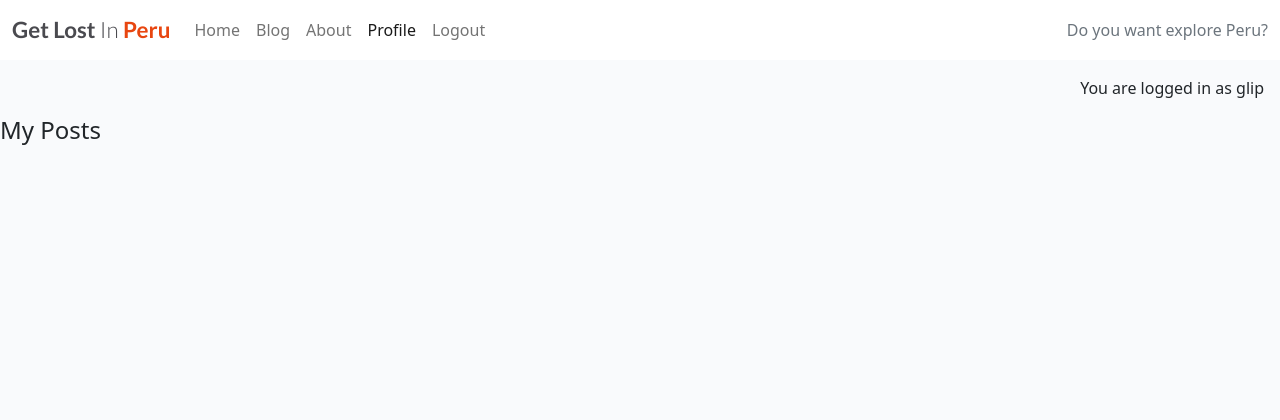
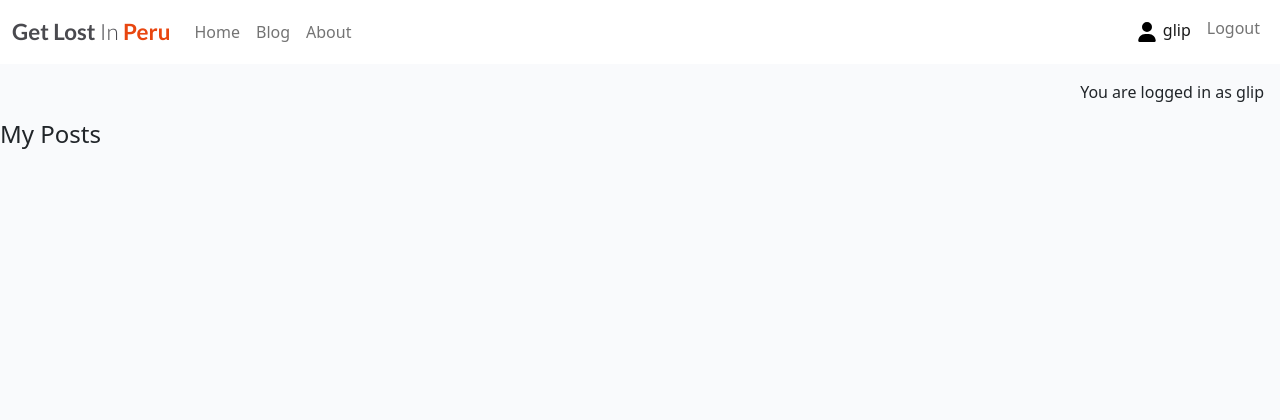
Before and after one commit to guisselacp/get-lost-peru, a Django app: page /userprofile/ in a window 1280 px wide. Shown: the top 420 px of the page. Run offline with Django 4.2, Linux system fonts and the light colour scheme; a user stored in the database is signed in.

Commit message:
Add update navbar

```diff
--- a/static/css/style.css
+++ b/static/css/style.css
@@ -73,6 +73,12 @@ body {
     width: 33px;
     height: 33px;
     margin: 4px;
+}
+
+.user-icon {
+    width: 20px;
+    height: 20px;
+    margin: 6px;
 }
 
 .like-num {
--- a/templates/base.html
+++ b/templates/base.html
@@ -60,12 +60,18 @@
                     <li class="nav-item">
                         <a class="nav-link {% if request.path == about_url %}active" aria-current="page{% endif %}" href="{% url 'about' %}">About</a>
                     </li>
-
+                </ul>
+                <ul class="navbar-nav mb-2 mb-lg-0">
                     {% if user.is_authenticated %}
-                    <li class="nav-item">
-	                    <a class="nav-link {% if request.path == userprofile_url %}active" aria-current="page{% endif %}" href="{% url 'userprofile' %}">Profile</a>
+                    <li class="nav-item justify-content-end ">
+	                    <!--img src="{% static 'icons/heart-solid.svg' %}" class="like-icon"
+                                    alt="heart outline icon"-->
+                        <a class="nav-link {% if request.path == userprofile_url %}active" aria-current="page{% endif %}" href="{% url 'userprofile' %}">
+                            <img src="{% static 'icons/user-solid.svg' %}" class="user-icon" alt="user icon">{{user.username}}</a>
+                        <!--a class="nav-link {% if request.path == userprofile_url %}active" aria-current="page{% endif %}" href="{% url 'userprofile' %}"><i class="fa-solid fa-user"></i> {{user.username}}</a-->
+                        <!--a class="nav-link {% if request.path == userprofile_url %}active" aria-current="page{% endif %}" href="{% url 'userprofile' %}">Profile</a-->
                     </li>
-                    <li class="nav-item">
+                    <li class="nav-item justify-content-end ">
 	                    <a class="nav-link {% if request.path == logout_url %}active" aria-current="page{% endif %}" href="{% url 'account_logout' %}">Logout</a>
                     </li>
                     {% else %}
@@ -77,9 +83,7 @@
                     </li>
                     {% endif %}
                 </ul>
-                <span class="navbar-text text-muted">
-                    Do you want explore Peru?
-                </span>
+
             </div>
         </div>
     </nav>
--- a/userprofile/templates/userprofile/userprofile.html
+++ b/userprofile/templates/userprofile/userprofile.html
@@ -1,5 +1,7 @@
 {% extends 'base.html' %}
 {% block content %}
 {% load static %}
+
+
 <h4 class="fw-light">My Posts</h4>
 {% endblock content %}
```
Also changed, not shown: static/icons/user-solid.svg (added), 3 other files.
